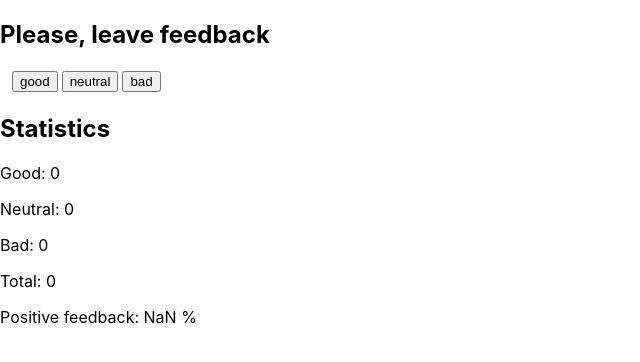
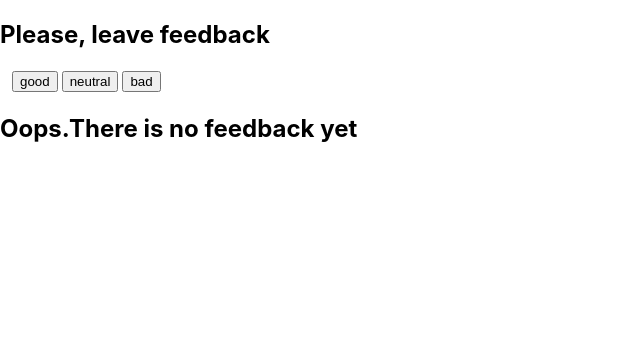
Before and after one commit to NataPas2021/goit-react-hw-02-feedback, a React (Create React App) app: page / in a window 1280 px wide. Shown: the top 362 px of the page, without its empty margins (0-640 px from the left). Built offline with nearby package versions, Linux system fonts and the light colour scheme.

Commit message:
ready exept modules css

```diff
--- a/src/components/App.jsx
+++ b/src/components/App.jsx
@@ -1,7 +1,9 @@
 import { Component } from "react";
 //import { FeedbackTitle } from "./FeedbackTitle/FeedbackTitle";
-import { FeedbackOptions } from "./FeedbackOptions/FeedbackOptions";
-import {Statistics} from "./Statistics/Statistics";
+import FeedbackOptions from "./FeedbackOptions/FeedbackOptions";
+import Statistics from "./Statistics/Statistics";
+import Section from "./Section/Section";
+import Notification from "./Notification/Notification";
 
 export class App extends Component {
   state = {
@@ -18,7 +20,6 @@
     )
   }
 
-
   countTotalFeedback = () => {
     return this.state.good + this.state.neutral + this.state.bad;
   };
@@ -29,19 +30,27 @@
 
   render() {
     const options = Object.keys(this.state);
+    const existFeedback = this.countTotalFeedback();
+
   return (
 
     <div className='app-container'>
       <>
-        <h2>Please, leave feedback</h2>
-        <FeedbackOptions options={options} onLeaveFeedback={this.optionsFeedback}/>
+        <Section title="Please, leave feedback">
+          <FeedbackOptions options={options} onLeaveFeedback={this.optionsFeedback}/>
+        </Section>
       </>
+      {existFeedback === 0 ? (
+        <Notification message="Oops.There is no feedback yet"/>
+      ) : (
+        <>
+         <Section title="Statistics">
+          <Statistics good={this.state.good} neutral={this.state.neutral} bad={this.state.bad} total={this.countTotalFeedback()} positivePercentage={this.countPositiveFeedbackPercentage()}/>
+         </Section>
+        </>
+      )}
 
-      <>
-      <h2>Statistics</h2>
-        <Statistics good={this.state.good} neutral={this.state.neutral} bad={this.state.bad} total={this.countTotalFeedback()} positivePercentage={this.countPositiveFeedbackPercentage()}/>
 
-      </>
 
     </div>
   )
--- a/src/components/FeedbackOptions/FeedbackOptions.jsx
+++ b/src/components/FeedbackOptions/FeedbackOptions.jsx
@@ -1,6 +1,6 @@
 import css from './FeedbackOptions.module.css'
 
-export const FeedbackOptions = ({options, onLeaveFeedback}) => {
+const FeedbackOptions = ({options, onLeaveFeedback}) => {
     return (
         <ul className={css.buttonList}>
             {options.map((option => {
@@ -16,3 +16,5 @@
          </ul>
     );
 };
+
+export default FeedbackOptions;
--- /dev/null
+++ b/src/components/Notification/Notification.jsx
@@ -0,0 +1,9 @@
+export const Notification = ({message}) => {
+    return (
+        <>
+        <h2>{message}</h2>
+        </>
+    )
+}
+
+export default Notification;
--- /dev/null
+++ b/src/components/Section/Section.jsx
@@ -0,0 +1,11 @@
+export const Section = ({title, children})=> {
+  return (
+    <>
+      <h2>{title}</h2>
+      {children}
+    </>
+
+  )
+}
+
+export default Section;
--- a/src/components/Statistics/Statistics.jsx
+++ b/src/components/Statistics/Statistics.jsx
@@ -1,4 +1,4 @@
-export const Statistics = ({good, neutral, bad, total, positivePercentage  }) => {
+const Statistics = ({good, neutral, bad, total, positivePercentage  }) => {
     return (
         <>
         <p>Good: {good}</p>
@@ -9,3 +9,5 @@
         </>
     );
 }
+
+export default Statistics;
```
Also changed, not shown: src/components/FeedbackTitle/FeedbackTitle.jsx (deleted, +0 -11 lines), src/components/Notification/Notification.module.css (added), src/components/Section/Section.module.css (added).
